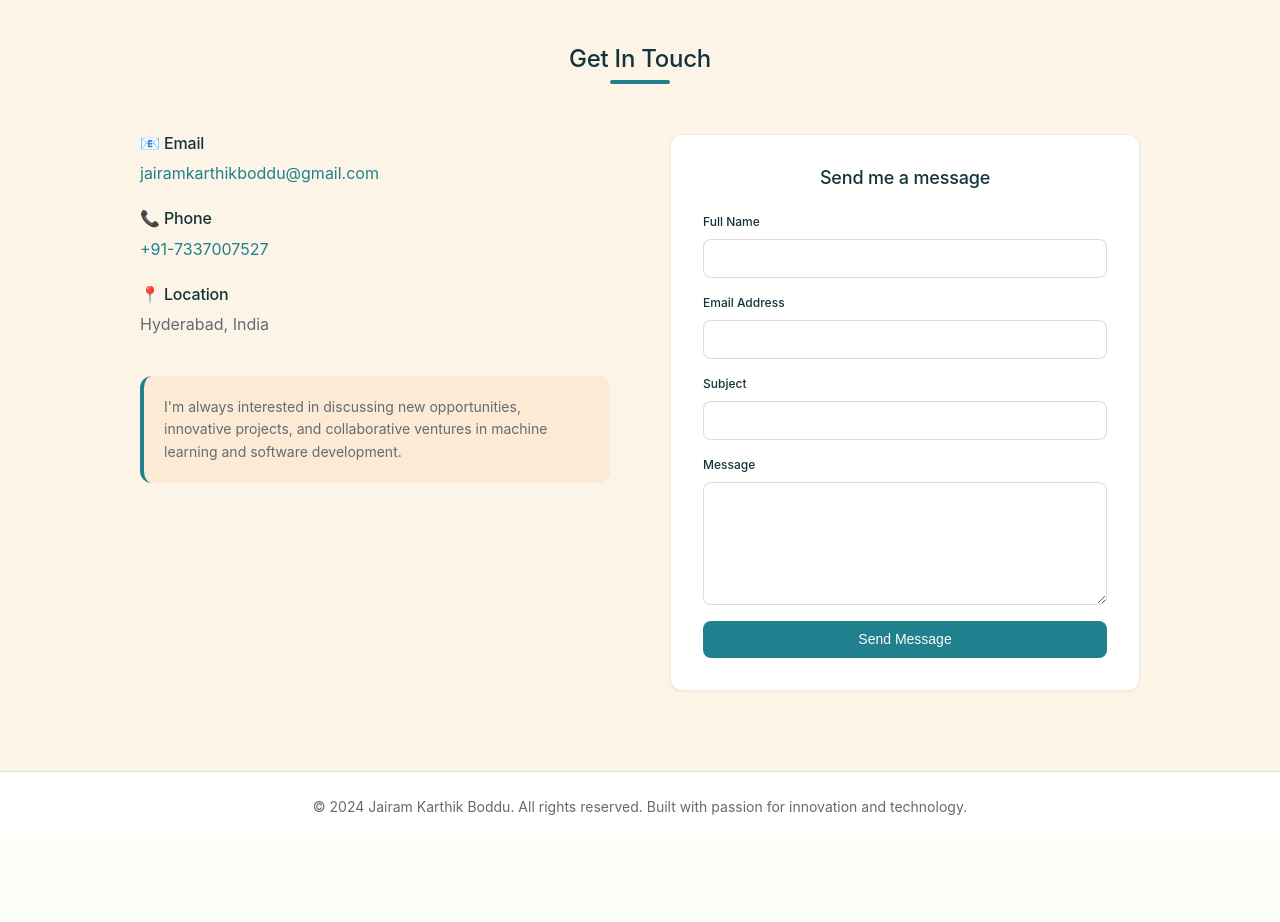
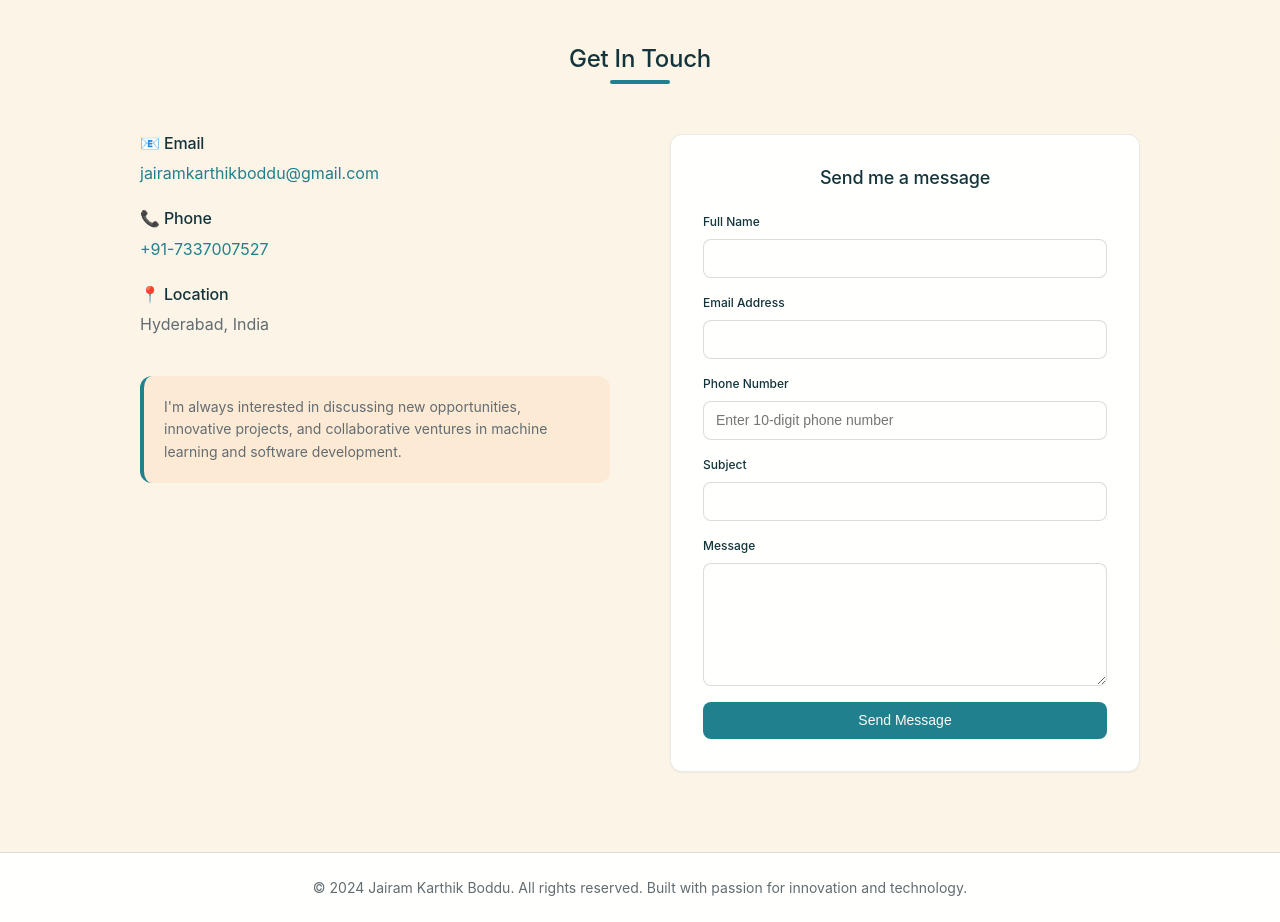
Before and after one commit to jairamkarthik/Jairam-Karthik-Portfolio, a plain HTML site: page index.html in a window 1280 px wide. Shown: the part 4180-5102 px from the top of the page. Before the commit the page ends 5021 px from the top, so only its background shows below. Drawn offline with Linux system fonts and the light colour scheme; a web font is replaced by a local one.

Commit message:
Update index.html

```diff
--- a/index.html
+++ b/index.html
@@ -269,7 +269,7 @@
             </div>
 
             <!-- Formspree Contact Form -->
-            <form action="https://formspree.io/f/xqadeygr" method="POST" class="contact-form">
+            <form action="https://formspree.io/f/yourFormID" method="POST" class="contact-form">
                 <h4>Send me a message</h4>
 
                 <div class="form-group">
@@ -280,6 +280,12 @@
                 <div class="form-group">
                     <label for="email" class="form-label">Email Address</label>
                     <input type="email" id="email" name="_replyto" class="form-control" required>
+                </div>
+
+                <div class="form-group">
+                    <label for="phone" class="form-label">Phone Number</label>
+                    <input type="tel" id="phone" name="phone" class="form-control"
+                           pattern="[0-9]{10}" placeholder="Enter 10-digit phone number" required>
                 </div>
 
                 <div class="form-group">
```
